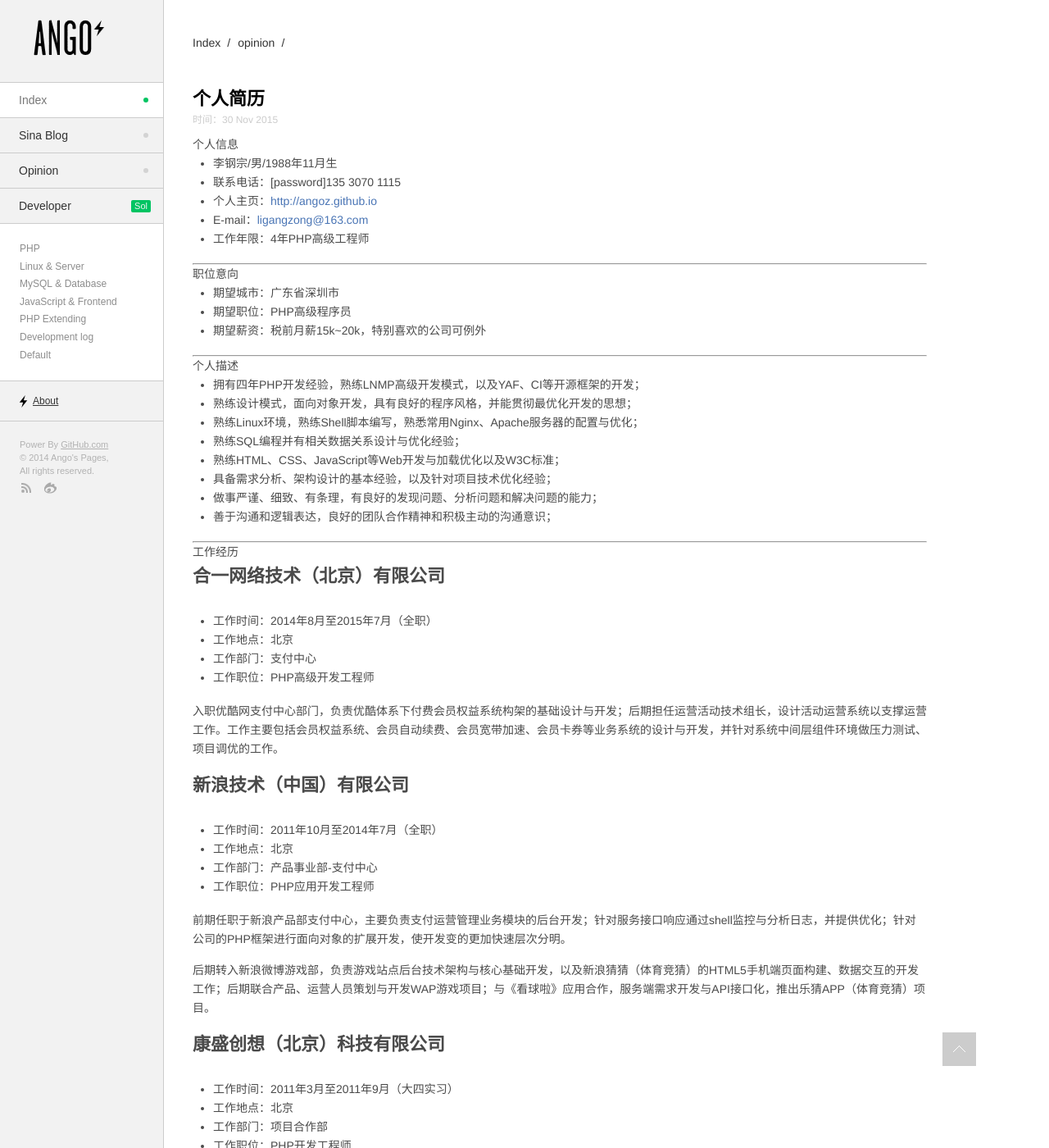
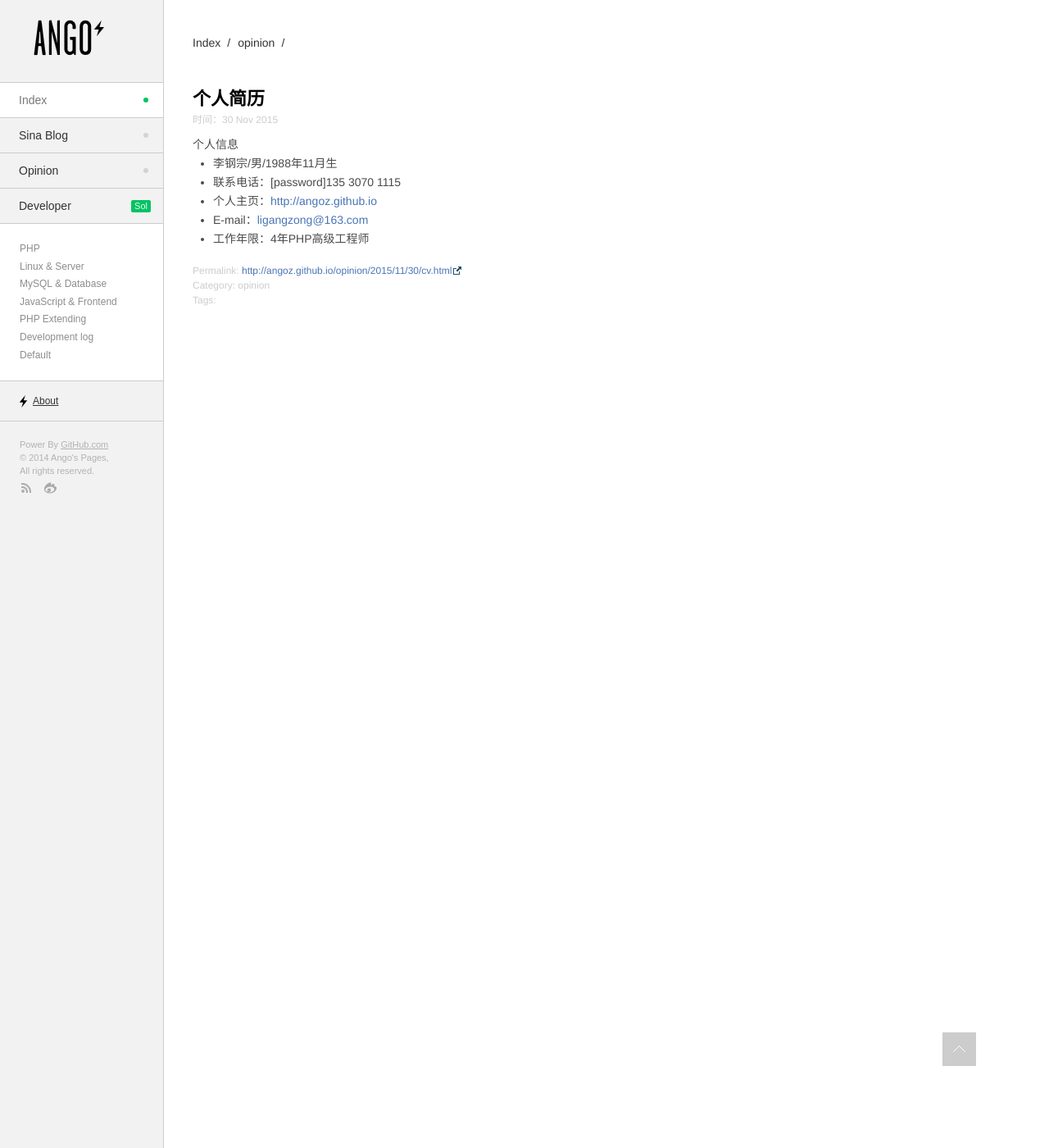
Before and after one commit to angoz/angoz.github.io, a Jekyll site: the page built from _posts/opinion/2015-11-30-cv.md, in a window 1280 px wide and 1400 px high. Shown: the whole window at 82% size. Built offline with Jekyll 4.4.1, drawn with Linux system fonts in a browser that asks for light colours; nearby versions of some CDN libraries; Markdown is read by kramdown in place of the engine named in the settings; some of the changed text lies outside the part shown.

Commit message:
Update 2015-11-30-cv.md

```diff
--- a/_posts/opinion/2015-11-30-cv.md
+++ b/_posts/opinion/2015-11-30-cv.md
@@ -14,54 +14,3 @@ description: 一些关于工作的内容，一份用于求职的简历。
  - 个人主页：[http://angoz.github.io](http://angoz.github.io "ANGOZ")
  - E-mail：<ligangzong@163.com>
  - 工作年限：4年PHP高级工程师
-
----
-
-# 职位意向
- - 期望城市：广东省深圳市
- - 期望职位：PHP高级程序员
- - 期望薪资：税前月薪15k~20k，特别喜欢的公司可例外
-
----
-
-# 个人描述
- - 拥有四年PHP开发经验，熟练LNMP高级开发模式，以及YAF、CI等开源框架的开发；
- - 熟练设计模式，面向对象开发，具有良好的程序风格，并能贯彻最优化开发的思想；
- - 熟练Linux环境，熟练Shell脚本编写，熟悉常用Nginx、Apache服务器的配置与优化；
- - 熟练SQL编程并有相关数据关系设计与优化经验；
- - 熟练HTML、CSS、JavaScript等Web开发与加载优化以及W3C标准；
- - 具备需求分析、架构设计的基本经验，以及针对项目技术优化经验；
- - 做事严谨、细致、有条理，有良好的发现问题、分析问题和解决问题的能力；
- - 善于沟通和逻辑表达，良好的团队合作精神和积极主动的沟通意识；
-
----
-
-# 工作经历
-
-## 合一网络技术（北京）有限公司
- - 工作时间：2014年8月至2015年7月（全职）
- - 工作地点：北京
- - 工作部门：支付中心
- - 工作职位：PHP高级开发工程师
-
-入职优酷网支付中心部门，负责优酷体系下付费会员权益系统构架的基础设计与开发；后期担任运营活动技术组长，设计活动运营系统以支撑运营工作。工作主要包括会员权益系统、会员自动续费、会员宽带加速、会员卡券等业务系统的设计与开发，并针对系统中间层组件环境做压力测试、项目调优的工作。
-
-## 新浪技术（中国）有限公司
- - 工作时间：2011年10月至2014年7月（全职）
- - 工作地点：北京
- - 工作部门：产品事业部-支付中心
- - 工作职位：PHP应用开发工程师
-
-前期任职于新浪产品部支付中心，主要负责支付运营管理业务模块的后台开发；针对服务接口响应通过shell监控与分析日志，并提供优化；针对公司的PHP框架进行面向对象的扩展开发，使开发变的更加快速层次分明。
-
-后期转入新浪微博游戏部，负责游戏站点后台技术架构与核心基础开发，以及新浪猜猜（体育竞猜）的HTML5手机端页面构建、数据交互的开发工作；后期联合产品、运营人员策划与开发WAP游戏项目；与《看球啦》应用合作，服务端需求开发与API接口化，推出乐猜APP（体育竞猜）项目。
-
-## 康盛创想（北京）科技有限公司
- - 工作时间：2011年3月至2011年9月（大四实习）
- - 工作地点：北京
- - 工作部门：项目合作部
- - 工作职位：PHP开发工程师
-
-在大四期间主要于该公司实习与学习，自主学习了该公司的Discuz!、UCenter等康盛产品源码，并参与了部分合作项目的开发，主要负责CMS的部分模块功能开发、论坛定制插件开发，以及后台编辑模块的开发。
-
----
```
